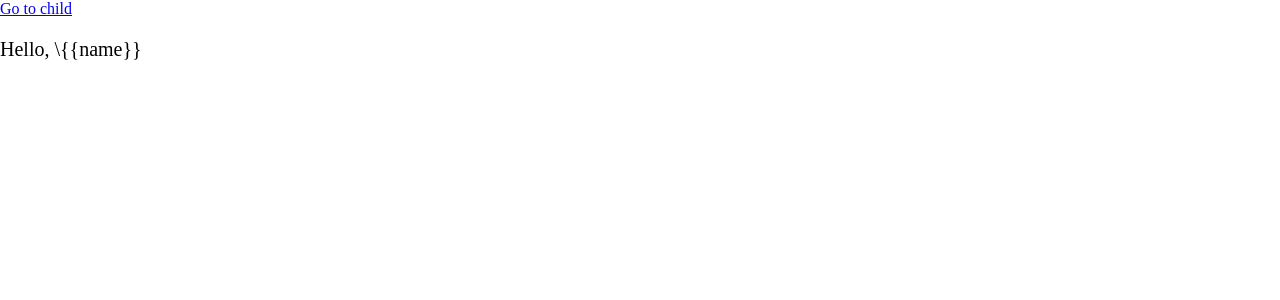
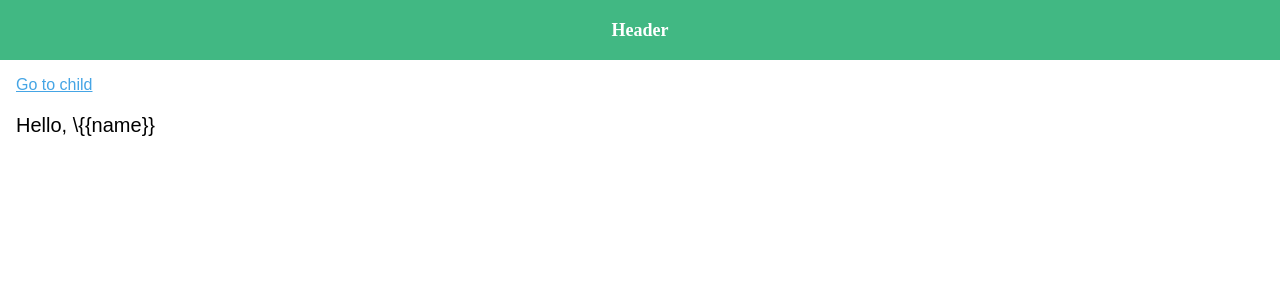
Before and after one commit to potato4d/vue-dev-template, a Vue app in the folder template/: page / in a window 1280 px wide. Shown: the top 300 px of the page. Built offline with nearby package versions, Linux system fonts and the light colour scheme.

Commit message:
Change component structure using nested routes

```diff
--- a/template/src/App.vue
+++ b/template/src/App.vue
@@ -1,8 +1,6 @@
 <template>
   <div id="app">
-    <div id="content">
-      <router-view></router-view>
-    </div>
+    <router-view />
   </div>
 </template>
 
@@ -13,29 +11,26 @@ export default {
 </script>
 
 <style>
-/* global style */
+/* global CSS */
 html,
 body {
   margin: 0;
   padding: 0;
+  font-family: sans-serif;
+}
+
+a,
+a:visited {
+  color: #45A5E5;
 }
 </style>
 
 <style scoped>
-#app{
+#app {
   width: 100%;
-  height: 100vh;
+  min-height: 100vh;
   margin: 0;
   padding: 0;
-}
-
-#content{
-  width: 100%;
-  height: 100%;
-
-  margin: 0;
-  padding: 0;
-
   display: flex;
   flex-direction: column;
 }
--- a/template/src/components/TheHeader.vue
+++ b/template/src/components/TheHeader.vue
@@ -1,5 +1,9 @@
 <template>
-  <div />
+  <header class="app-header">
+    <h1>
+      Header
+    </h1>
+  </header>
 </template>
 
 <script>
@@ -8,4 +12,23 @@ export default {
 </script>
 
 <style scoped>
+.app-header {
+  width: 100%;
+  height: 60px;
+  font-weight: bold;
+  font-family: Avenir Next;
+  display: flex;
+  align-items: center;
+  justify-content: center;
+  background: #41B883;
+  color: #fff;
+  line-height: 0;
+}
+
+.app-header h1 {
+  margin: 0;
+  padding: 0;
+  line-height: 1.0;
+  font-size: 18px;
+}
 </style>
--- /dev/null
+++ b/template/src/pages/_view.vue
@@ -0,0 +1,33 @@
+<template>
+  <div class="main-view">
+    <TheHeader />
+    <div class="main-content">
+      <router-view />
+    </div>
+  </div>
+</template>
+
+<script>
+import TheHeader from '~/components/TheHeader.vue'
+
+export default {
+  components: {
+    TheHeader
+  }
+}
+</script>
+
+<style scoped>
+.main-view {
+  width: 100vw;
+  min-height: 100vh;
+  display: flex;
+  flex-direction: column;
+  align-items: stretch;
+}
+
+.main-content {
+  padding: 16px;
+  flex: 1;
+}
+</style>
--- a/template/src/pages/child.vue
+++ b/template/src/pages/child.vue
@@ -7,6 +7,7 @@
 
 <script>
 export default {
+
 }
 </script>
 
--- a/template/src/pages/index.vue
+++ b/template/src/pages/index.vue
@@ -7,7 +7,7 @@
 
 <script>
 import { mapGetters } from 'vuex'
-import AppGreeting from '@/components/AppGreeting.vue'
+import AppGreeting from '~/components/AppGreeting.vue'
 
 export default {
   components: {
```
Also changed, not shown: template/src/routes/index.js (+7 -6 lines), 1 other file (tests, documents, lock files or other folders).
